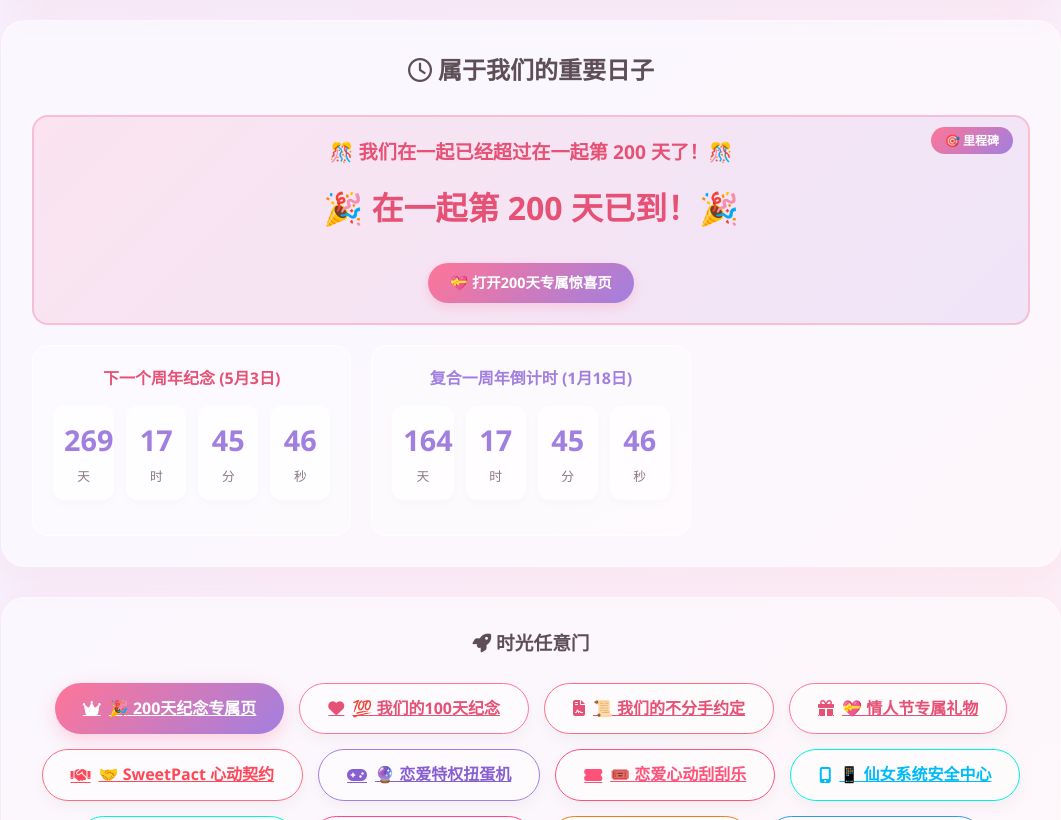
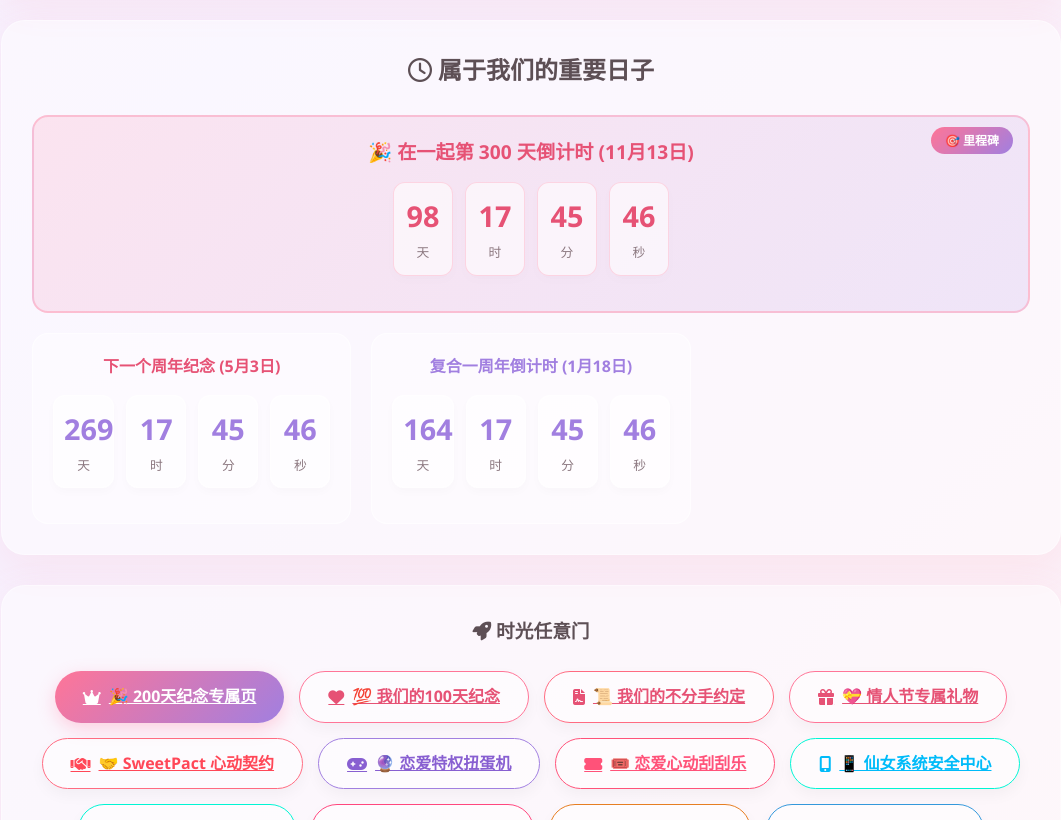
Before and after one commit to zzc792999-afk/love-cabin, a website: page index.html in a window 1280 px wide. Shown: the part 1800-2620 px from the top of the page, without its empty margins (109-1170 px from the left). Drawn offline with nearby package versions, Linux system fonts and the light colour scheme; no server answers.

Commit message:
feat: migrate milestone card to 300 days countdown and remove 200days page link from countdown container

```diff
--- a/app.js
+++ b/app.js
@@ -973,23 +973,23 @@
         }
         calculateCountdown(targetReunion, 'ra-days', 'ra-hours', 'ra-minutes', 'ra-seconds');
 
-        // 200天/自定义纪念日倒计时 (可从管理员控制台动态覆盖目标日期和名称)
-        const configTargetDate = safeGet('config_countdown_target', '2026-08-05');
-        const configTargetTitle = safeGet('config_countdown_title', '在一起第 200 天');
-        const target200Day = `${configTargetDate}T00:00:00`;
-        const d200Container = document.getElementById('200day-countdown');
-        if (d200Container) {
-            const h4El = d200Container.previousElementSibling;
-            const now200 = new Date();
-            const t200 = new Date(target200Day);
-
-            // 计算目标日期的月日显示，例如 (8月5日)
-            const dateObj = new Date(target200Day);
+        // 300天/自定义纪念日倒计时 (可从管理员控制台动态覆盖目标日期和名称)
+        const configTargetDate = safeGet('config_countdown_target', '2026-11-13');
+        const configTargetTitle = safeGet('config_countdown_title', '在一起第 300 天');
+        const targetMilestoneDay = `${configTargetDate}T00:00:00`;
+        const milestoneContainer = document.getElementById('300day-countdown');
+        if (milestoneContainer) {
+            const h4El = milestoneContainer.previousElementSibling;
+            const nowMilestone = new Date();
+            const tMilestone = new Date(targetMilestoneDay);
+
+            // 计算目标日期的月日显示，例如 (11月13日)
+            const dateObj = new Date(targetMilestoneDay);
             const dateStr = isNaN(dateObj.getTime()) ? '' : ` (${dateObj.getMonth() + 1}月${dateObj.getDate()}日)`;
 
-            if (now200 >= t200) {
+            if (nowMilestone >= tMilestone) {
                 // 已过目标日期 - 显示庆祝模式
-                d200Container.innerHTML = `<div style="font-size: 2rem; color: var(--primary-dark); font-weight: 800; animation: pulse 1.5s infinite;">🎉 ${configTargetTitle}已到！🎉</div>`;
+                milestoneContainer.innerHTML = `<div style="font-size: 2rem; color: var(--primary-dark); font-weight: 800; animation: pulse 1.5s infinite;">🎉 ${configTargetTitle}已到！🎉</div>`;
                 if (h4El && h4El.tagName === 'H4') {
                     h4El.innerHTML = `🎊 我们在一起已经超过${configTargetTitle}了！🎊`;
                 }
@@ -997,7 +997,7 @@
                 if (h4El && h4El.tagName === 'H4') {
                     h4El.innerHTML = `🎉 ${configTargetTitle}倒计时${dateStr}`;
                 }
-                calculateCountdown(target200Day, 'd200-days', 'd200-hours', 'd200-minutes', 'd200-seconds');
+                calculateCountdown(targetMilestoneDay, 'd300-days', 'd300-hours', 'd300-minutes', 'd300-seconds');
             }
         }
     }
--- a/index.html
+++ b/index.html
@@ -179,17 +179,16 @@
                 <div class="card-glare"></div>
                 <h3 style="color: var(--text-color); text-align: center; margin-bottom: 25px; font-size: 1.5rem;"><i class="far fa-clock"></i> 属于我们的重要日子</h3>
                 <div style="display: grid; grid-template-columns: repeat(auto-fit, minmax(250px, 1fr)); gap: 20px;">
-                    <!-- 🎉 200天纪念日倒计时 (重点高亮) -->
+                    <!-- 🎉 300天纪念日倒计时 (重点高亮) -->
                     <div style="background: linear-gradient(135deg, rgba(255,117,151,0.15), rgba(161,127,224,0.15)); border-radius: 16px; padding: 20px; text-align: center; border: 2px solid rgba(255,117,151,0.35); transition: background 0.8s, border 0.8s; grid-column: 1 / -1; position: relative; overflow: hidden;">
                         <div style="position: absolute; top: 10px; right: 15px; font-size: 0.75rem; background: linear-gradient(135deg, var(--primary), var(--secondary)); color: white; padding: 4px 14px; border-radius: 20px; font-weight: 700;">🎯 里程碑</div>
-                        <h4 style="color: var(--primary-dark); margin-bottom: 15px; font-size: 1.2rem;">🎉 在一起第 200 天倒计时 (8月5日)</h4>
-                        <div class="countdown-flex" id="200day-countdown">
-                            <div class="countdown-box" style="border: 1px solid rgba(255,117,151,0.25);"><span class="num" id="d200-days" style="color: var(--primary-dark);">00</span><span class="label">天</span></div>
-                            <div class="countdown-box" style="border: 1px solid rgba(255,117,151,0.25);"><span class="num" id="d200-hours" style="color: var(--primary-dark);">00</span><span class="label">时</span></div>
-                            <div class="countdown-box" style="border: 1px solid rgba(255,117,151,0.25);"><span class="num" id="d200-minutes" style="color: var(--primary-dark);">00</span><span class="label">分</span></div>
-                            <div class="countdown-box" style="border: 1px solid rgba(255,117,151,0.25);"><span class="num" id="d200-seconds" style="color: var(--primary-dark);">00</span><span class="label">秒</span></div>
+                        <h4 style="color: var(--primary-dark); margin-bottom: 15px; font-size: 1.2rem;">🎉 在一起第 300 天倒计时 (11月13日)</h4>
+                        <div class="countdown-flex" id="300day-countdown">
+                            <div class="countdown-box" style="border: 1px solid rgba(255,117,151,0.25);"><span class="num" id="d300-days" style="color: var(--primary-dark);">00</span><span class="label">天</span></div>
+                            <div class="countdown-box" style="border: 1px solid rgba(255,117,151,0.25);"><span class="num" id="d300-hours" style="color: var(--primary-dark);">00</span><span class="label">时</span></div>
+                            <div class="countdown-box" style="border: 1px solid rgba(255,117,151,0.25);"><span class="num" id="d300-minutes" style="color: var(--primary-dark);">00</span><span class="label">分</span></div>
+                            <div class="countdown-box" style="border: 1px solid rgba(255,117,151,0.25);"><span class="num" id="d300-seconds" style="color: var(--primary-dark);">00</span><span class="label">秒</span></div>
                         </div>
-                        <a href="200days.html" style="display: inline-block; margin-top: 15px; background: linear-gradient(135deg, var(--primary), var(--secondary)); color: white; padding: 8px 22px; border-radius: 25px; text-decoration: none; font-weight: 700; font-size: 0.9rem; box-shadow: 0 4px 12px rgba(255,117,151,0.25); transition: all 0.3s;">💝 打开200天专属惊喜页</a>
                     </div>
                     <!-- 恋爱纪念日倒计时 -->
                     <div style="background: rgba(255,255,255,0.4); border-radius: 16px; padding: 20px; text-align: center; border: 1px solid rgba(255,255,255,0.6); transition: background 0.8s, border 0.8s;">
```
Also changed, not shown: server.js (+12 -4 lines).
